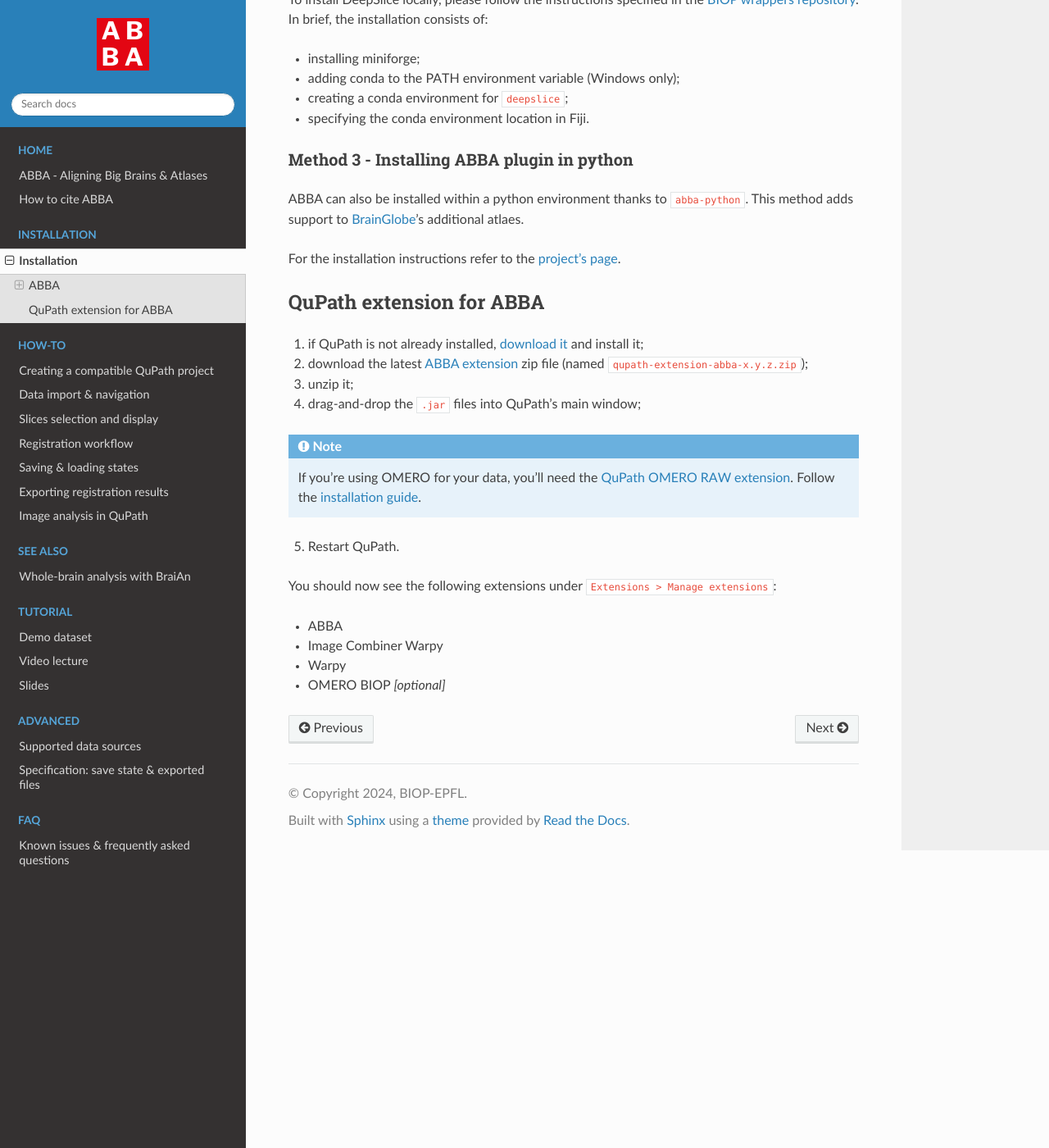
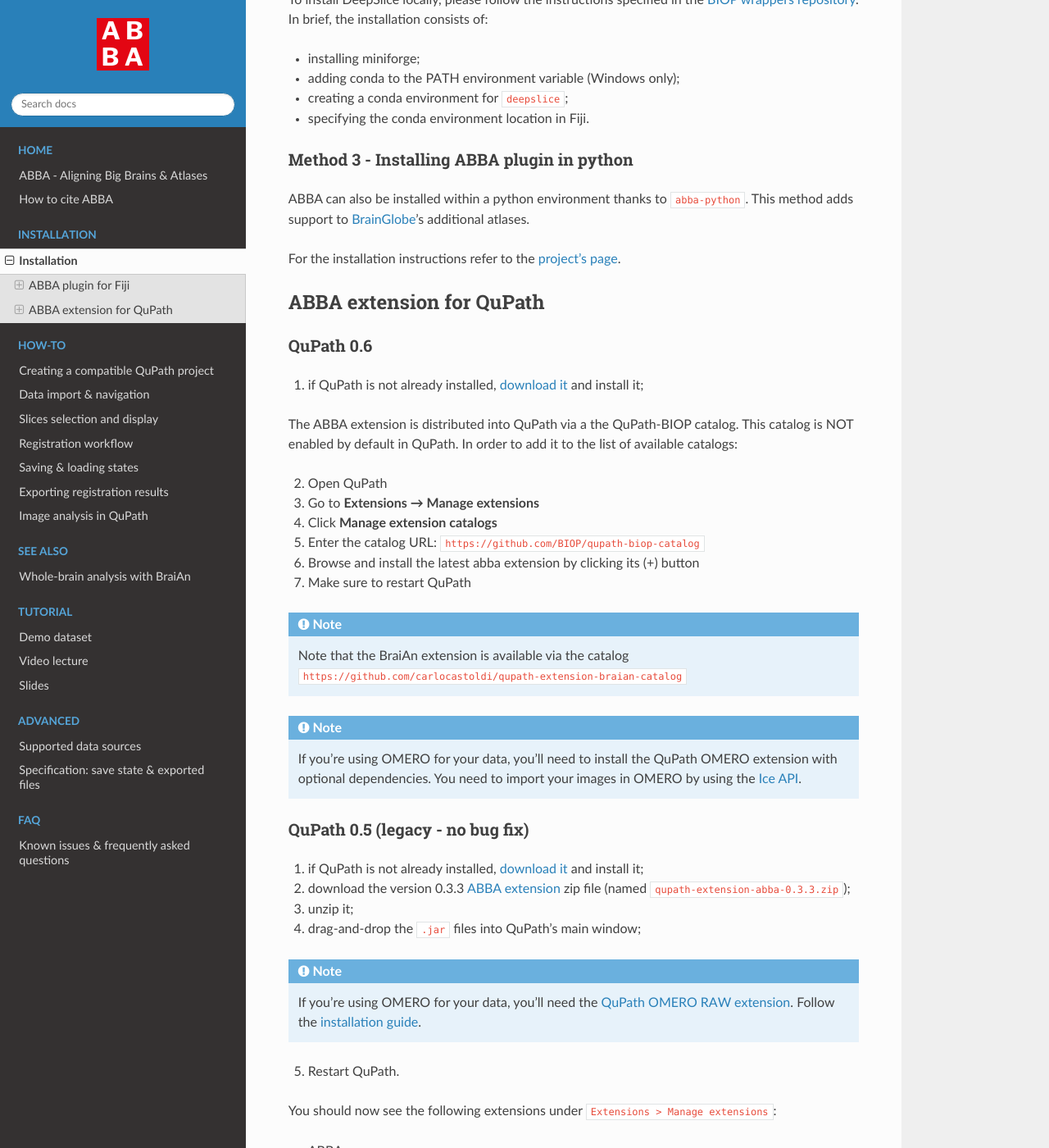
Before and after one commit to BIOP/abba-documentation, a Sphinx documentation site: the page built from docs/source/installation/installation.md, in a window 1280 px wide and 1400 px high, scrolled down 3838 px. Shown: the whole window at 82% size. Built offline with Sphinx 7.4.7 and the Read the Docs theme 3.1.0, drawn with Linux system fonts in a browser that asks for light colours; some of the changed text lies outside the part shown.

Commit message:
updates documentation to adapt to QuPath 0.6

```diff
--- a/docs/source/installation/installation.md
+++ b/docs/source/installation/installation.md
@@ -8,7 +8,7 @@
 The QuPath extension, while optional, is highly recommended. It simplifies dataset definition and post-registration analysis.
 :::
 
-## ABBA
+## ABBA plugin for Fiji
 
 :::{tip} For Windows users, [a standalone installer is available](https://github.com/BIOP/ijp-imagetoatlas/releases/), which simplifies the installation process.
 :::
@@ -121,14 +121,39 @@
 
 ### Method 3 - Installing ABBA plugin in python
 
-ABBA can also be installed within a python environment thanks to [`abba-python`](https://pypi.org/project/abba-python/). This method adds support to [BrainGlobe](https://brainglobe.info/documentation/brainglobe-atlasapi/index.html#atlases-available)'s additional atlaes.
+ABBA can also be installed within a python environment thanks to [`abba-python`](https://pypi.org/project/abba-python/). This method adds support to [BrainGlobe](https://brainglobe.info/documentation/brainglobe-atlasapi/index.html#atlases-available)'s additional atlases.
 
 For the installation instructions refer to the [project's page](https://github.com/BIOP/abba_python).
 
-## QuPath extension for ABBA
+## ABBA extension for QuPath
+
+### QuPath 0.6
 
 1. if QuPath is not already installed, [download it](https://qupath.github.io/) and install it;
-2. download the latest [ABBA extension](https://github.com/BIOP/qupath-extension-abba/releases/latest) zip file (named `qupath-extension-abba-x.y.z.zip`);
+
+The ABBA extension is distributed into QuPath via a the QuPath-BIOP catalog.
+This catalog is NOT enabled by default in QuPath. In order to add it to the list of available catalogs:
+
+2. Open QuPath
+3. Go to **Extensions → Manage extensions**
+4. Click **Manage extension catalogs**
+5. Enter the catalog URL: `https://github.com/BIOP/qupath-biop-catalog`
+6. Browse and install the latest abba extension by clicking its (+) button
+7. Make sure to restart QuPath
+
+:::{note}
+Note that the BraiAn extension is available via the catalog `https://github.com/carlocastoldi/qupath-extension-braian-catalog`
+:::
+
+:::{note}
+If you're using OMERO for your data, you'll need to install the QuPath OMERO extension with optional dependencies.
+You need to import your images in OMERO by using the [Ice API](https://github.com/qupath/qupath-extension-omero).
+:::
+
+### QuPath 0.5 (legacy - no bug fix)
+
+1. if QuPath is not already installed, [download it](https://qupath.github.io/) and install it;
+2. download the version 0.3.3 [ABBA extension](https://github.com/BIOP/qupath-extension-abba/releases/tag/0.3.3) zip file (named `qupath-extension-abba-0.3.3.zip`);
 3. unzip it;
 4. drag-and-drop the `.jar` files into QuPath's main window;
 
```
Also changed, not shown: other parts of docs/source/installation/installation.md (+1 -1 lines), docs/source/explanation/file_formats_supported.md (+1 -1 lines), docs/source/tutorial/0_create_qupath_dataset.md (+1 -1 lines), docs/source/tutorial/4_qupath_analysis.md (+9 -7 lines).
